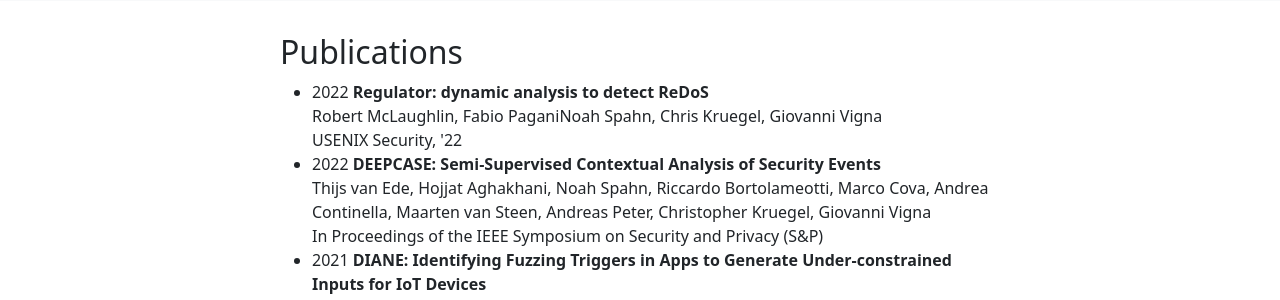
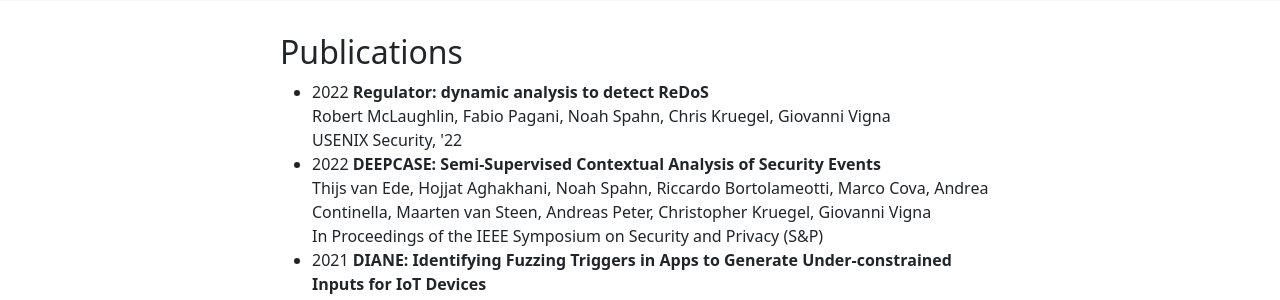
Before and after one commit to vpati/vpati.github.io, a Jekyll site: the page built from index.md, in a window 1280 px wide and 900 px high, scrolled down 1036 px. Shown: the part 155-455 px from the top of the window. Built offline with Jekyll 4.4.1, drawn with Linux system fonts in a browser that asks for light colours.

Commit message:
Update scroll.html

```diff
--- a/_layouts/scroll.html
+++ b/_layouts/scroll.html
@@ -78,7 +78,7 @@
                         <ul>
                         <li>
                             2022 <strong>Regulator: dynamic analysis to detect ReDoS</strong><br/>
-                            Robert McLaughlin, Fabio PaganiNoah Spahn, Chris Kruegel, Giovanni Vigna<br/>
+                            Robert McLaughlin, Fabio Pagani, Noah Spahn, Chris Kruegel, Giovanni Vigna<br/>
                             USENIX Security, '22
                         </li>
                         <li>
```
